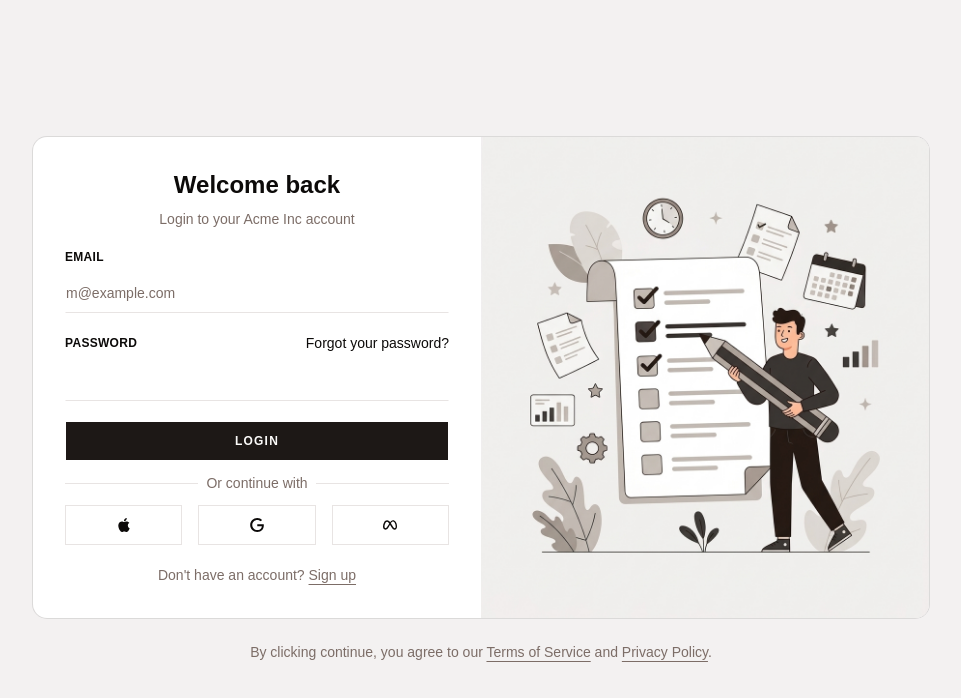
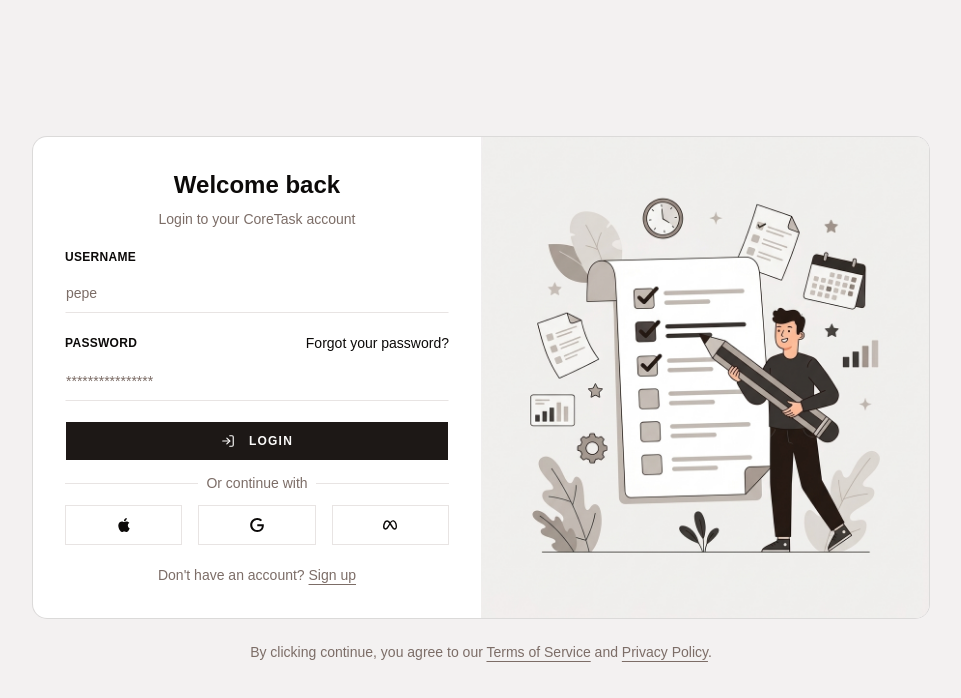
Before and after one commit to orifons/to-do_list_app, a React (Vite) app in the folder frontend/: page /sign-in in a window 1280 px wide. Shown: the top 698 px of the page, without its empty margins (159-1120 px from the left). Built offline with nearby package versions, Linux system fonts and the light colour scheme.

Commit message:
feat: update LoginForm component with branding and improved accessibility

```diff
--- a/frontend/src/features/auth/components/SignIn-Form.tsx
+++ b/frontend/src/features/auth/components/SignIn-Form.tsx
@@ -10,6 +10,7 @@ import {
   FieldSeparator,
 } from "@/components/ui/field"
 import { Input } from "@/components/ui/input"
+import { LogIn } from "lucide-react";
 
 export function LoginForm({
   className,
@@ -24,15 +25,15 @@ export function LoginForm({
               <div className="flex flex-col items-center gap-2 text-center">
                 <h1 className="text-2xl font-bold">Welcome back</h1>
                 <p className="text-balance text-muted-foreground">
-                  Login to your Acme Inc account
+                  Login to your CoreTask account
                 </p>
               </div>
               <Field>
-                <FieldLabel htmlFor="email">Email</FieldLabel>
+                <FieldLabel htmlFor="username">Username</FieldLabel>
                 <Input
-                  id="email"
-                  type="email"
-                  placeholder="m@example.com"
+                  id="username"
+                  type="text"
+                  placeholder="pepe"
                   required
                 />
               </Field>
@@ -46,10 +47,13 @@ export function LoginForm({
                     Forgot your password?
                   </a>
                 </div>
-                <Input id="password" type="password" required />
+                <Input id="password" type="password" required placeholder="****************" />
               </Field>
               <Field>
-                <Button type="submit">Login</Button>
+                <Button type="submit">
+                  <LogIn className="mr-2 h-4 w-4" />
+                  Login
+                </Button>
               </Field>
               <FieldSeparator className="*:data-[slot=field-separator-content]:bg-card">
                 Or continue with
```
